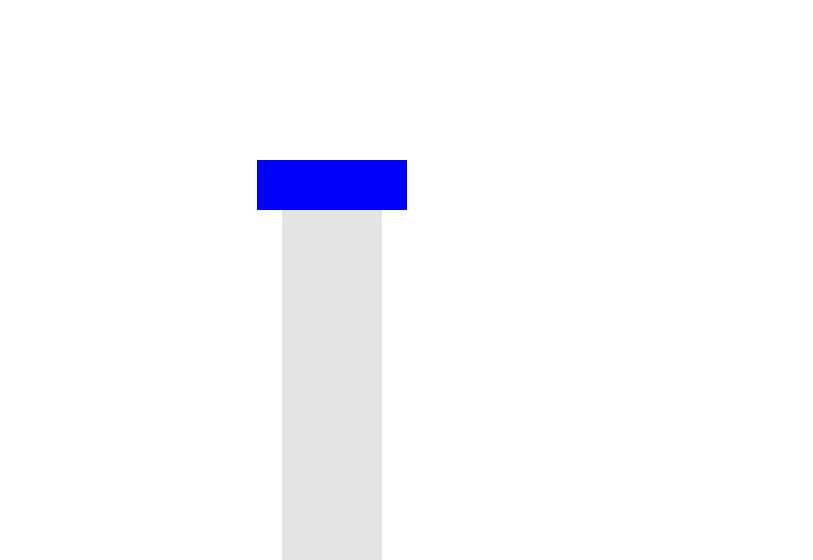
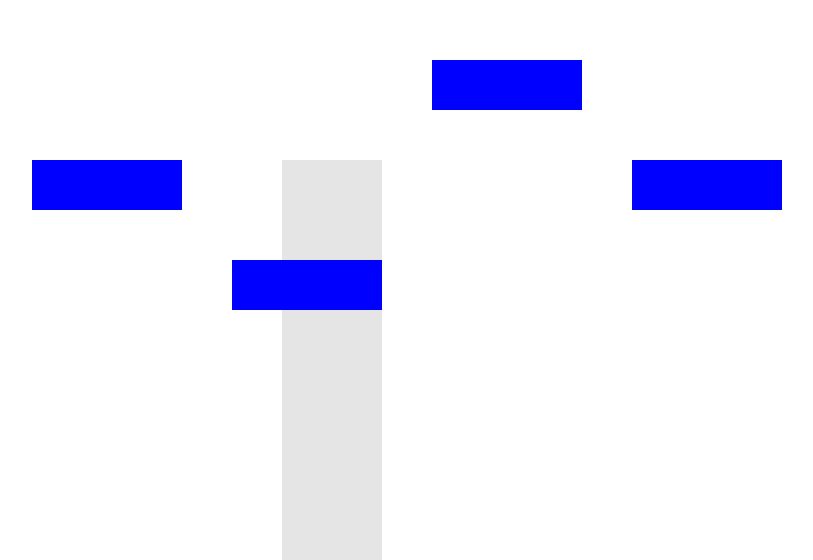
Before and after one commit to ferni2768/quickescape, a React (Create React App) app: page / in a window 1280 px wide. Shown: the part 240-800 px from the top of the page, without its empty margins (308-1121 px from the left). Built offline with nearby package versions, Linux system fonts and the light colour scheme.

Commit message:
Implemented multiple instances of rectangles

```diff
--- a/src/App.js
+++ b/src/App.js
@@ -1,4 +1,4 @@
-import React, { useState, useEffect, useCallback } from 'react';
+import React, { useEffect, useCallback, useState } from 'react';
 import { animated } from '@react-spring/web';
 import './App.css';
 import { Camera } from './components/Camera';
@@ -15,54 +15,68 @@ function App() {
     cameraProps,
     zoomProps,
     zoom,
-    isCameraDragging
+    isCameraDragging,
+    positionState,
+    setPositionState
   } = Camera();
 
-  const {
-    rectangleProps,
-    positionState,
-    setPositionState,
-    handleMouseDownRectangle,
-    handleMouseUpRectangle,
-    handleMouseMoveRectangle,
-    isDragging,
-    showGhost,
-    absoluteRectanglePosition,
-    getRelativePosition,
-  } = Rectangle(viewportState, zoom, centerSectionRef);
+  // Multiple rectangles with independent states
+  const [rectangles,] = useState([
+    { id: 1, x: -300, y: 0 },
+    { id: 2, x: -100, y: 100 },
+    { id: 3, x: 100, y: -100 },
+    { id: 4, x: 300, y: 0 },
+  ]);
 
+  const [activeRectangle, setActiveRectangle] = useState(null);
+
+  // Map each rectangle to an independent Rectangle instance
+  const rectangleInstances = rectangles.map((rect) => Rectangle(viewportState, zoom, centerSectionRef, rect));
 
   // Update mouse position on mouse move
   useEffect(() => {
     const handleMouseMoveWrapper = (event) => {
-      if (isDragging) {
-        handleMouseMoveRectangle(event, positionState, setPositionState, zoom);
-      } else { handleMouseMoveCamera(event, positionState, setPositionState, zoom); }
+      if (activeRectangle !== null) {
+        const instance = rectangleInstances[activeRectangle];
+        if (instance.isDragging) {
+          instance.handleMouseMoveRectangle(event);
+        } else {
+          handleMouseMoveCamera(event, positionState, setPositionState, zoom);
+        }
+      } else {
+        handleMouseMoveCamera(event, positionState, setPositionState, zoom);
+      }
     };
 
     window.addEventListener('mousemove', handleMouseMoveWrapper);
     return () => { window.removeEventListener('mousemove', handleMouseMoveWrapper); };
-  }, [isDragging, handleMouseMoveRectangle, handleMouseMoveCamera, positionState.offset, zoom, viewportState, centerSectionRef]);
+  }, [activeRectangle, rectangleInstances, handleMouseMoveCamera, positionState, setPositionState, zoom]);
 
   // Handle mouse down to start dragging
   const handleMouseDown = useCallback((event) => {
     event.preventDefault();
-    if (event.target.classList.contains('rectangle')) {
-      handleMouseDownRectangle(event, setPositionState);
-    } else { handleMouseDownCamera(event, setPositionState); }
-  }, [absoluteRectanglePosition, viewportState.cameraPosition, zoom, handleMouseDownCamera, handleMouseDownRectangle]);
+    const rectIndex = rectangles.findIndex(r => event.target.classList.contains(`rectangle-${r.id}`));
+    if (rectIndex !== -1) {
+      setActiveRectangle(rectIndex);
+      rectangleInstances[rectIndex].handleMouseDownRectangle(event);
+    } else {
+      handleMouseDownCamera(event, setPositionState);
+    }
+  }, [rectangleInstances, rectangles, handleMouseDownCamera, setPositionState]);
 
   // Handle mouse up to stop dragging
   const handleMouseUp = useCallback((event) => {
     event.preventDefault();
-    if (isDragging) {
-      handleMouseUpRectangle();
+    if (activeRectangle !== null) {
+      const instance = rectangleInstances[activeRectangle];
+      if (instance.isDragging) {
+        instance.handleMouseUpRectangle();
+      }
+      setActiveRectangle(null);
     } else if (isCameraDragging) {
-      // Center the camera after dragging
-      handleMouseUpCamera();
+      handleMouseUpCamera(positionState, setPositionState);
     }
-  }, [isDragging, isCameraDragging, showGhost, absoluteRectanglePosition.y, viewportState]);
-
+  }, [activeRectangle, rectangleInstances, isCameraDragging, handleMouseUpCamera, positionState, setPositionState]);
 
   return (
     <div className="App" onMouseDown={handleMouseDown} onMouseUp={handleMouseUp} onMouseLeave={handleMouseUp}>
@@ -92,23 +106,29 @@ function App() {
             }}
           />
 
+          {rectangles.map((rect, index) => (
             <animated.div
-            className={`rectangle ${isDragging ? 'dragging' : ''}`}
+              key={rect.id}
+              className={`rectangle rectangle-${rect.id} ${rectangleInstances[index].isDragging ? 'dragging' : ''}`}
               style={{
-              transform: rectangleProps.x.to((x) => {
-                const relativePos = getRelativePosition({ x: rectangleProps.x.get(), y: rectangleProps.y.get() });
-                return `translate3d(${relativePos.x}px, ${relativePos.y}px, 0) rotate(${(x - absoluteRectanglePosition.x) / 10}deg)`;
+                transform: rectangleInstances[index].rectangleProps.x.to((x) => {
+                  const relativePos = rectangleInstances[index].getRelativePosition({
+                    x: rectangleInstances[index].rectangleProps.x.get(),
+                    y: rectangleInstances[index].rectangleProps.y.get(),
+                  });
+                  return `translate3d(${relativePos.x}px, ${relativePos.y}px, 0) rotate(${(x - rectangleInstances[index].absoluteRectanglePosition.x) / 10}deg)`;
                 }),
                 position: 'absolute',
               }}
             />
+          ))}
 
-          {showGhost && (
+          {activeRectangle !== null && rectangleInstances[activeRectangle].showGhost && (
             <div
               className="ghost"
               style={{
                 left: `${0}px`,
-                top: `${Math.round(getRelativePosition(absoluteRectanglePosition).y / 100) * 100}px`,
+                top: `${Math.round(rectangleInstances[activeRectangle].getRelativePosition(rectangleInstances[activeRectangle].absoluteRectanglePosition).y / 100) * 100}px`,
                 position: 'absolute',
               }}
             />
--- a/src/components/Camera.js
+++ b/src/components/Camera.js
@@ -16,13 +16,18 @@ export function Camera() {
         config: { mass: 1, tension: 170, friction: 26 },
     });
 
+    const [positionState, setPositionState] = useState({
+        mousePosition: { x: 0, y: 0 },
+        offset: { x: 0, y: 0 }
+    });
+
     const zoomProps = useSpring({ zoom });
 
     // Center the camera in respect to the center section
     const centerCamera = useCallback(() => {
         setViewportState((prev) => {
-            const centerSectionTop = centerSectionRef.current?.offsetTop || 0;
-            const centerSectionBottom = centerSectionTop + (centerSectionRef.current?.offsetHeight || 0);
+            const centerSectionTop = centerSectionRef.current?.offsetTop - prev.windowSize.height / 5 || 0;
+            const centerSectionBottom = centerSectionTop + (centerSectionRef.current?.offsetHeight || 0) + prev.windowSize.height / 5;
 
             let newY = prev.cameraPosition.y;
 
@@ -78,7 +83,7 @@ export function Camera() {
                 offset: { x: event.clientX, y: event.clientY },
             }));
         }
-    }, [isCameraDragging, zoom]);
+    }, [isCameraDragging]);
 
     // Handle mouse down to start dragging the camera
     const handleMouseDownCamera = useCallback((event, setPositionState) => {
@@ -91,9 +96,14 @@ export function Camera() {
     }, []);
 
     // Handle mouse up to stop dragging the camera
-    const handleMouseUpCamera = useCallback(() => {
+    const handleMouseUpCamera = useCallback((positionState, setPositionState) => {
         setIsCameraDragging(false);
         document.body.style.cursor = 'default';
+        setPositionState(prev => ({
+            ...prev,
+            mousePosition: { x: 0, y: 0 },
+            offset: { x: 0, y: 0 }
+        }));
         centerCamera();
     }, [centerCamera]);
 
@@ -129,5 +139,7 @@ export function Camera() {
         zoomProps,
         zoom,
         isCameraDragging,
+        positionState,
+        setPositionState
     };
 }
--- a/src/components/Rectangle.js
+++ b/src/components/Rectangle.js
@@ -1,9 +1,12 @@
 import { useState, useEffect, useCallback } from 'react';
 import { useSpring } from '@react-spring/web';
 
-export function Rectangle(viewportState, zoom, centerSectionRef) {
+export function Rectangle(viewportState, zoom, centerSectionRef, initialPosition) {
     const [isDragging, setIsDragging] = useState(false);
-    const [absoluteRectanglePosition, setAbsoluteRectanglePosition] = useState({ x: -75, y: 0 });
+    const [absoluteRectanglePosition, setAbsoluteRectanglePosition] = useState({
+        x: initialPosition.x,
+        y: initialPosition.y,
+    });
     const [showGhost, setShowGhost] = useState(false);
 
     const rectangleProps = useSpring({
@@ -30,8 +33,8 @@ export function Rectangle(viewportState, zoom, centerSectionRef) {
         [viewportState, centerSectionRef]
     );
 
-    // Handle mouse move to drag the rectangle
-    const handleMouseMoveRectangle = useCallback((event, positionState, setPositionState, zoom) => {
+    // Handle mouse move for the rectangle to update its position
+    const handleMouseMoveRectangle = useCallback((event) => {
         if (isDragging) {
             const newMousePosition = { x: event.clientX, y: event.clientY };
             setPositionState((prev) => ({
@@ -44,10 +47,10 @@ export function Rectangle(viewportState, zoom, centerSectionRef) {
             };
             setAbsoluteRectanglePosition(newAbsolutePosition);
         }
-    }, [isDragging, centerSectionRef, viewportState, zoom]);
+    }, [isDragging, centerSectionRef, viewportState, zoom, positionState]);
 
     // Handle mouse down for the rectangle to start dragging
-    const handleMouseDownRectangle = useCallback((event, setPositionState) => {
+    const handleMouseDownRectangle = useCallback((event) => {
         setIsDragging(true);
         document.body.style.cursor = 'grabbing';
 
@@ -102,7 +105,7 @@ export function Rectangle(viewportState, zoom, centerSectionRef) {
         handleMouseMoveRectangle,
         getRelativePosition,
         showGhost,
-        absoluteRectanglePosition,
-        isDragging
+        isDragging,
+        absoluteRectanglePosition
     };
 }
```
Lines whose indentation alone changed are shown as unchanged.
